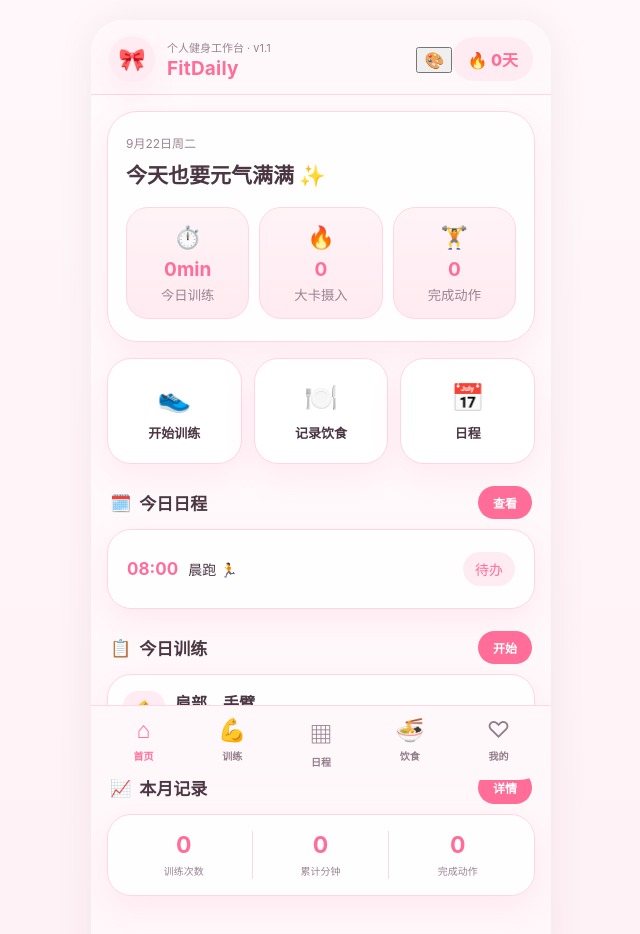
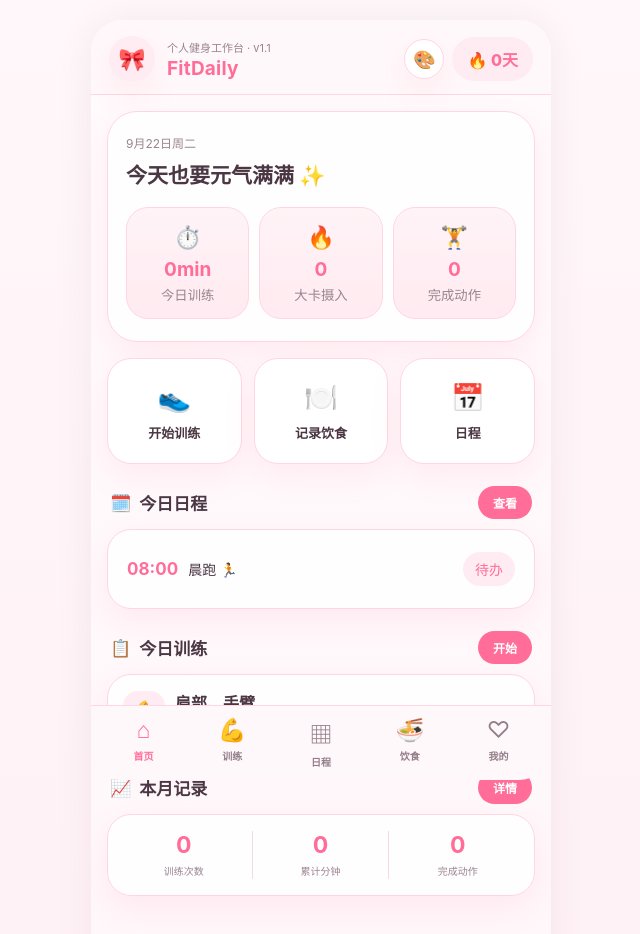
Before and after one commit to 19904504462-arch/fitdaily-pwa, a Next.js app: page / in a window 1280 px wide. Shown: the top 934 px of the page, without its empty margins (319-959 px from the left). Built offline with nearby package versions, Linux system fonts and the light colour scheme.

Commit message:
Style global theme controls

```diff
--- a/app/globals.css
+++ b/app/globals.css
@@ -50,3 +50,8 @@ button{cursor:pointer}
 .color-picker-wrap input{position:absolute;inset:0;width:100%;height:100%;opacity:0;cursor:pointer}
 .color-picker-wrap span{position:absolute;inset:6px;border-radius:11px;pointer-events:none}
 .reset-theme{width:100%;border:1px solid var(--pink-line);background:#fff;color:var(--pink);border-radius:14px;padding:11px;font-weight:700}
+
+.top-actions{display:flex;align-items:center;gap:8px}
+.theme-quick{width:40px;height:40px;border:1px solid var(--pink-line);border-radius:50%;background:#fff;color:var(--pink);font-size:18px;display:grid;place-items:center;box-shadow:var(--shadow)}
+.sheet-themes{margin-bottom:8px}
+.sheet-custom-bg{padding:8px 0 4px}
```
